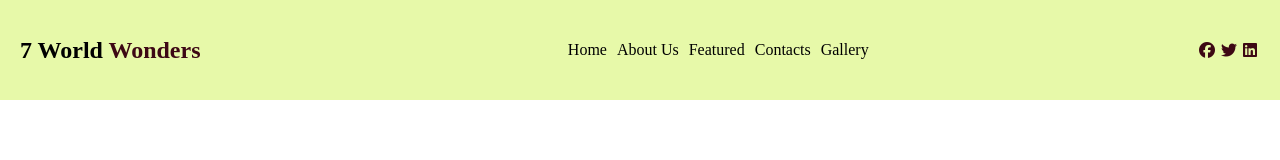
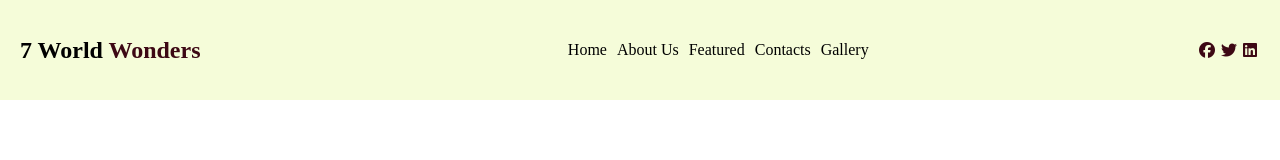
Before and after one commit to vengrasl/43-44-paskaitos.-Komandinis-darbas.-Pasaulio-stebuklai, a plain HTML site: page index.html in a window 1280 px wide. Drawn offline with Linux system fonts and the light colour scheme.

Commit message:
Style changes

```diff
--- a/styles/header.css
+++ b/styles/header.css
@@ -7,7 +7,7 @@ header nav {
     display: flex;
     justify-content: space-between;
     align-items: center;
-    background-color: #E7F9A9;
+    background-color: #e8f9a96f;
 }
 nav span {
     color: #3D0814;
```
